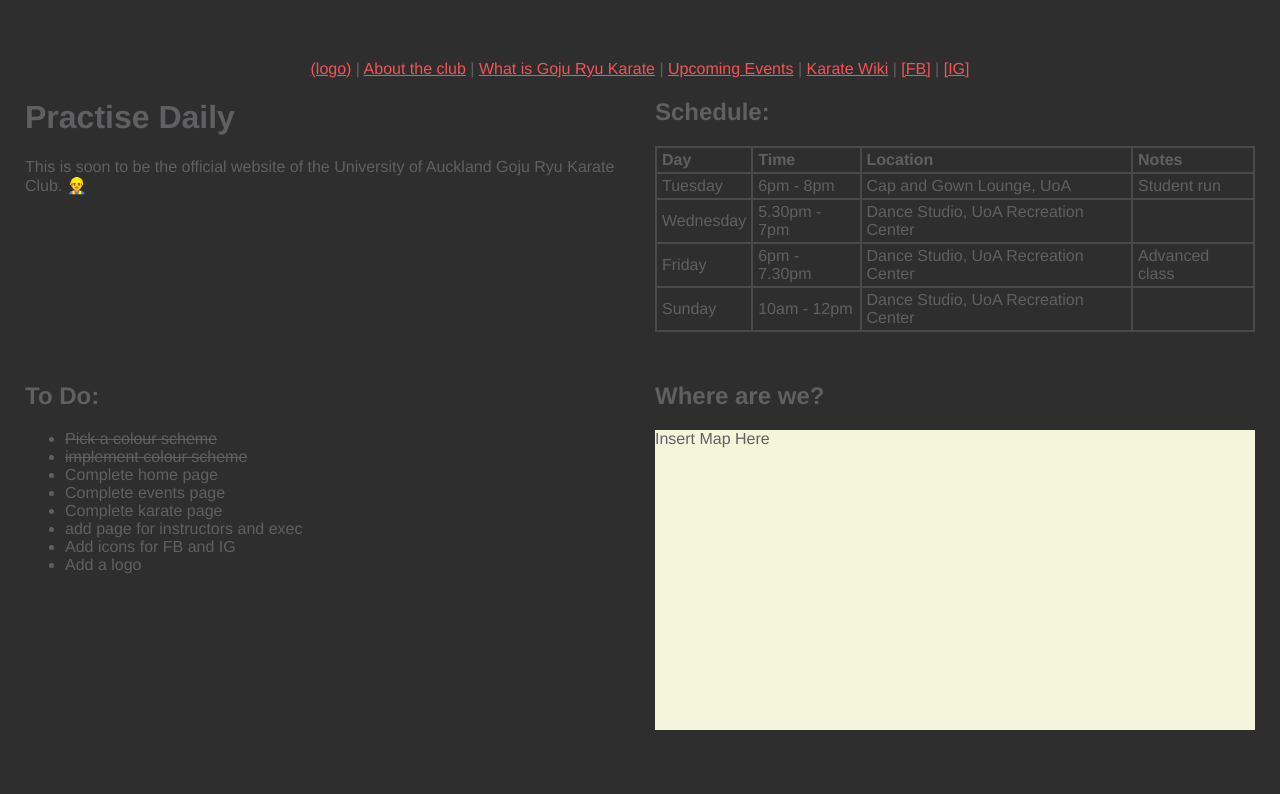
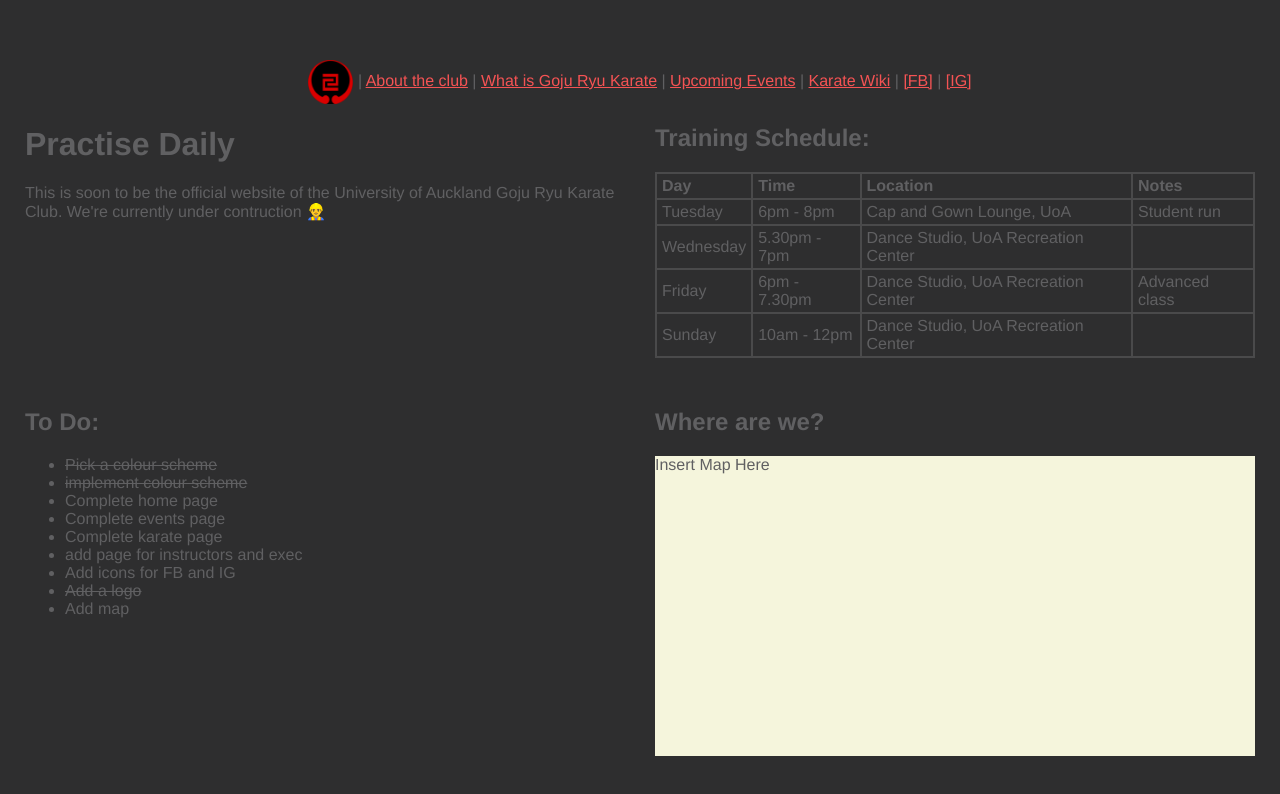
Before and after one commit to matt-auckland/uoa-karate, a Vue app: page /#/ in a window 1280 px wide. Shown: the top 794 px of the page. Built offline with nearby package versions, Linux system fonts and the light colour scheme.

Commit message:
Updated ToDo list. Added logos

```diff
--- a/public/index.html
+++ b/public/index.html
@@ -4,7 +4,7 @@
     <meta charset="utf-8">
     <meta http-equiv="X-UA-Compatible" content="IE=edge">
     <meta name="viewport" content="width=device-width,initial-scale=1.0">
-    <link rel="icon" href="<%= BASE_URL %>favicon.ico">
+    <link rel="icon" href="<%= BASE_URL %>favicon.png">
     <title>UoA Karate</title>
   </head>
   <body>
--- a/src/components/Header.vue
+++ b/src/components/Header.vue
@@ -1,7 +1,7 @@
 <template>
   <div class="header">
     <div id="nav">
-      <router-link to="/">(logo)</router-link> |
+      <router-link to="/"><img src="../assets/logo.png" alt="IOGKF Logo"></router-link> |
       <router-link to="/about">About the club</router-link> |
       <router-link to="/goju-ryu">What is Goju Ryu Karate</router-link> |
       <router-link to="/events">Upcoming Events</router-link> |
@@ -37,4 +37,14 @@ li {
   display: inline-block;
   margin: 0 10px;
 }
+
+img {
+  width: 45px;
+  vertical-align: middle;
+  filter: brightness(85%)
+}
+
+img:hover {
+  filter: brightness(100%);
+}
 </style>
--- a/src/components/HelloWorld.vue
+++ b/src/components/HelloWorld.vue
@@ -2,7 +2,7 @@
   <div class="hello">
     <h1>{{ msg }}</h1>
     <p>
-      This is soon to be the official website of the University of Auckland Goju Ryu Karate Club. 👷‍♂️
+      This is soon to be the official website of the University of Auckland Goju Ryu Karate Club. We're currently under contruction 👷‍♂️
     </p>
   </div>
 </template>
@@ -16,7 +16,6 @@ export default {
 }
 </script>
 
-<!-- Add "scoped" attribute to limit CSS to this component only -->
 <style scoped>
 
 .hello {
--- a/src/components/Schedule.vue
+++ b/src/components/Schedule.vue
@@ -1,6 +1,6 @@
 <template>
   <div class="hello">
-    <h2>Schedule:</h2>
+    <h2>Training Schedule:</h2>
     <table>
       <thead>
         <tr>
--- a/src/components/ToDo.vue
+++ b/src/components/ToDo.vue
@@ -4,12 +4,13 @@
     <ul>
       <li class="done">Pick a colour scheme</li>
       <li class="done">implement colour scheme</li>
-      <li>Complete home page</li>
-      <li>Complete events page</li>
-      <li>Complete karate page</li>
-      <li>add page for instructors and exec</li>
-      <li>Add icons for FB and IG</li>
-      <li>Add a logo</li>
+      <li class="">Complete home page</li>
+      <li class="">Complete events page</li>
+      <li class="">Complete karate page</li>
+      <li class="">add page for instructors and exec</li>
+      <li class="">Add icons for FB and IG</li>
+      <li class="done">Add a logo</li>
+      <li class="">Add map</li>
     </ul>
   </div>
 </template>
```
Also changed, not shown: public/favicon.png (added), src/assets/logo.png.
